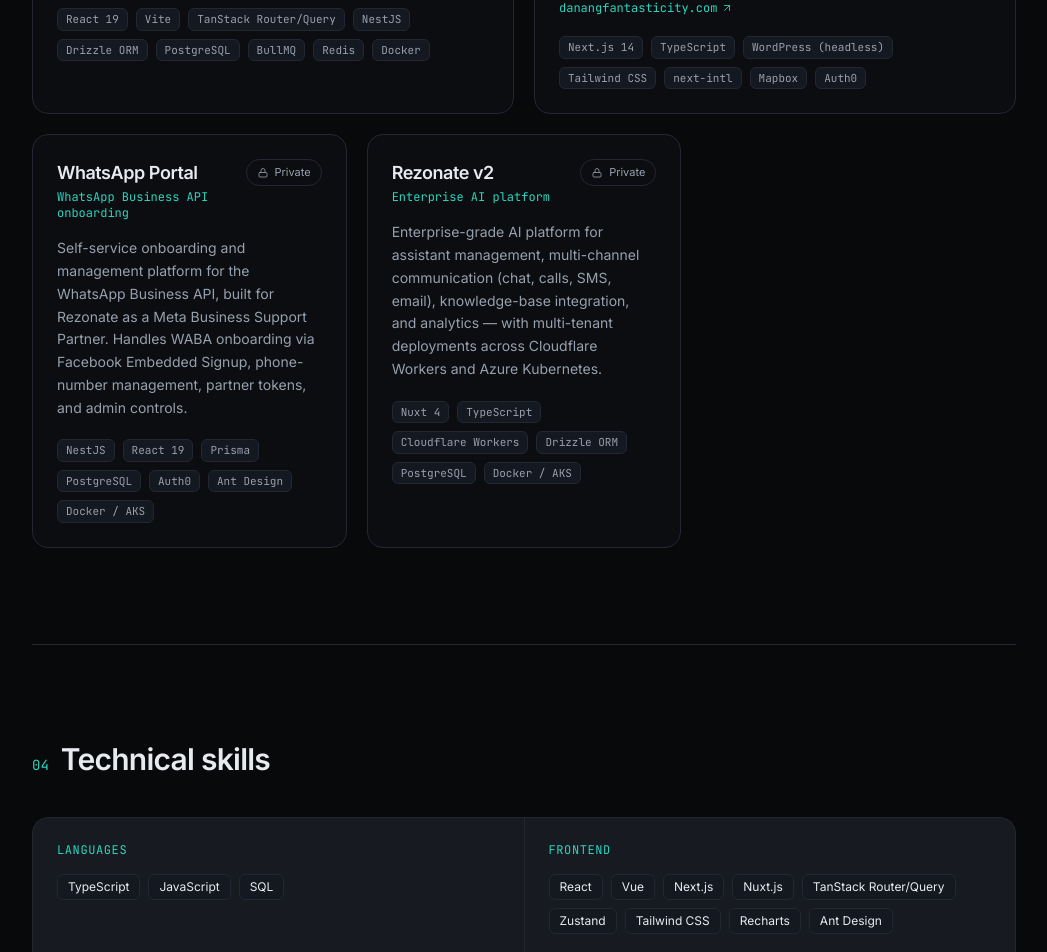
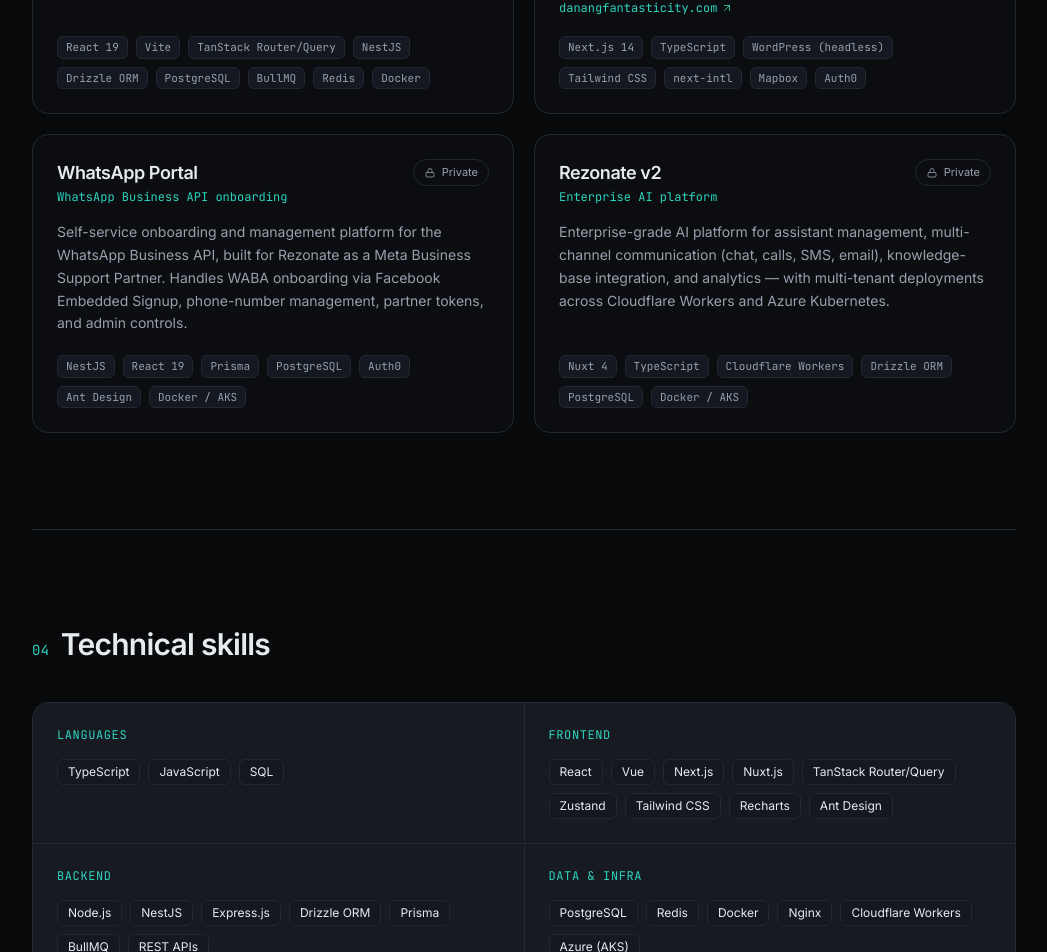
Before and after one commit to khaphan97/portfolio, a Next.js app: page / in a window 1280 px wide. Shown: the part 2380-3332 px from the top of the page, without its empty margins (116-1163 px from the left). Built offline with nearby package versions, Linux system fonts and the light colour scheme.

Commit message:
Fix Projects and Skills grid layout (even tiling, no orphan cells)

```diff
--- a/components/Projects.tsx
+++ b/components/Projects.tsx
@@ -4,11 +4,7 @@
 
 function ProjectCard({ project }: { project: Project }) {
   return (
-    <article
-      className={`group relative flex flex-col rounded-2xl border border-line bg-surface/50 p-6 transition-colors hover:border-accent/40 hover:bg-surface ${
-        project.featured ? "lg:col-span-3" : "lg:col-span-2"
-      }`}
-    >
+    <article className="group relative flex h-full flex-col rounded-2xl border border-line bg-surface/50 p-6 transition-colors hover:border-accent/40 hover:bg-surface">
       <div className="flex items-start justify-between gap-4">
         <div>
           <h3 className="text-lg font-semibold tracking-tight">{project.name}</h3>
@@ -50,7 +46,7 @@
         </a>
       )}
 
-      <ul className="mt-5 flex flex-wrap gap-2">
+      <ul className="mt-auto flex flex-wrap gap-2 pt-5">
         {project.tags.map((tag) => (
           <li
             key={tag}
@@ -72,7 +68,7 @@
         title="Selected projects"
         subtitle="A mix of client and product work — analytics platforms, multi-language sites, and API-integration tooling. Several repositories are private or proprietary."
       />
-      <div className="grid gap-5 lg:grid-cols-6">
+      <div className="grid gap-5 sm:grid-cols-2">
         {projects.map((project) => (
           <ProjectCard key={project.name} project={project} />
         ))}
--- a/components/Skills.tsx
+++ b/components/Skills.tsx
@@ -6,8 +6,12 @@
     <section id="skills" className="mx-auto max-w-5xl scroll-mt-24 px-5 py-20 sm:py-24">
       <SectionHeading index="04" title="Technical skills" />
       <div className="grid gap-px overflow-hidden rounded-2xl border border-line bg-line sm:grid-cols-2">
-        {skills.map((group) => (
-          <div key={group.label} className="bg-surface/60 p-6">
+        {skills.map((group, index) => {
+          // If there's an odd number of groups, let the last one span the full
+          // width so the grid doesn't leave an empty orphan cell.
+          const spanFull = index === skills.length - 1 && skills.length % 2 === 1;
+          return (
+            <div key={group.label} className={`bg-surface/60 p-6 ${spanFull ? "sm:col-span-2" : ""}`}>
               <h3 className="font-mono text-xs uppercase tracking-wider text-accent">{group.label}</h3>
               <ul className="mt-4 flex flex-wrap gap-2">
                 {group.items.map((item) => (
@@ -20,7 +24,8 @@
                 ))}
               </ul>
             </div>
-        ))}
+          );
+        })}
       </div>
     </section>
   );
--- a/lib/data.ts
+++ b/lib/data.ts
@@ -50,14 +50,12 @@
   tags: string[];
   link?: { href: string; label: string };
   private?: boolean;
-  featured?: boolean;
 };
 
 export const projects: Project[] = [
   {
     name: "Danang Fantasticity Analytics",
     tagline: "Marketing analytics dashboard",
-    featured: true,
     description:
       "Full-stack internal dashboard unifying GA4, Facebook, Instagram, and TikTok marketing data into one normalized reporting platform. A role-protected, CDP-style workspace with scheduled provider-sync workers, user management, and audit logging.",
     tags: [
@@ -76,7 +74,6 @@
   {
     name: "Da Nang Fantasticity",
     tagline: "Official tourism portal",
-    featured: true,
     description:
       "Led end-to-end frontend development of Da Nang's official tourism site from scratch — a multi-language experience (Vietnamese, English, Japanese, Chinese, Korean, Russian) built on Next.js and consuming a headless WordPress API, with Mapbox maps and Auth0 authentication.",
     tags: ["Next.js 14", "TypeScript", "WordPress (headless)", "Tailwind CSS", "next-intl", "Mapbox", "Auth0"],
```
Lines whose indentation alone changed are shown as unchanged.
